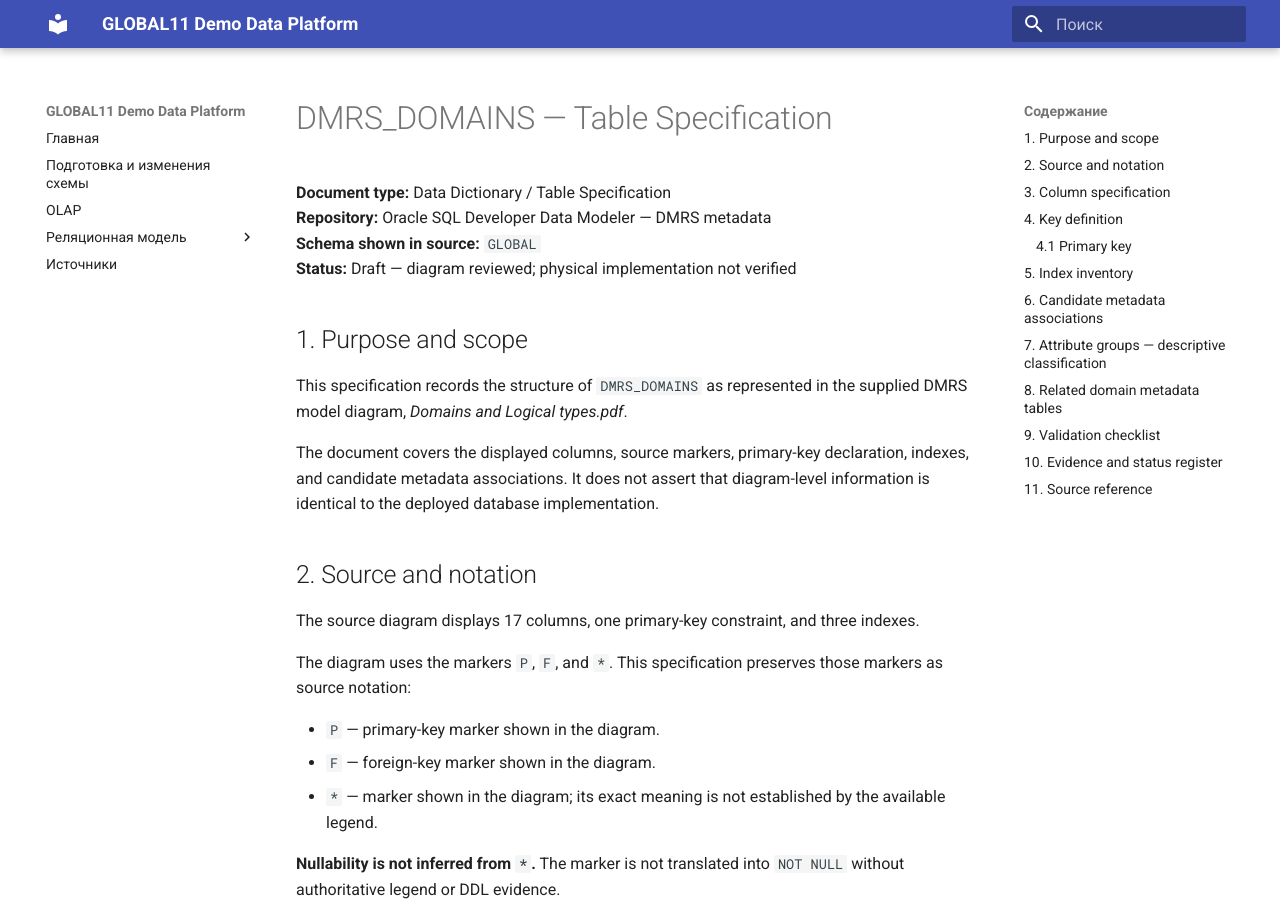
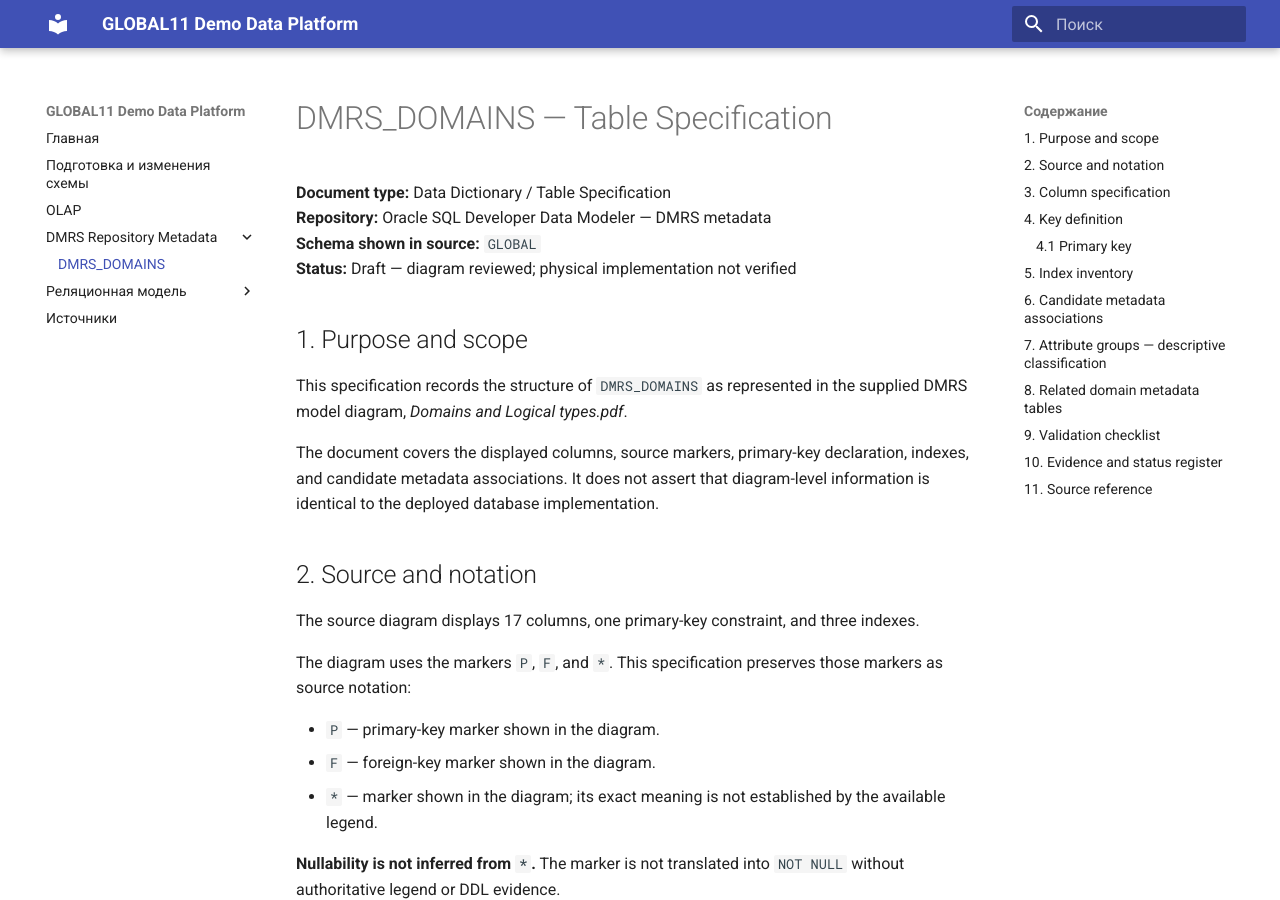
Before and after one commit to ekatmoz88-alt/global11-demo-data-platform, an MkDocs documentation site: the page built from docs/data-dictionary/dmrs-domains.md, in a window 1280 px wide and 900 px high. Built offline with MkDocs 1.6.1 and Material for MkDocs 9.7.7, drawn with Linux system fonts in a browser that asks for light colours.

Commit message:
docs: add DMRS metadata page to navigation

```diff
--- a/mkdocs.yml
+++ b/mkdocs.yml
@@ -11,6 +11,8 @@ nav:
   - Главная: index.md
   - Подготовка и изменения схемы: GLOBAL11-DEMO-SETUP.md
   - OLAP: GLOBAL11-OLAP-DOCUMENTATION.md
+  - DMRS Repository Metadata:
+      - DMRS_DOMAINS: data-dictionary/dmrs-domains.md
   - Реляционная модель:
       - Обзор GLOBAL: model/GLOBAL11-RELATIONAL-MODEL.md
       - Географическое измерение GEO_ROLLUP: model/geographical-dimension.md
```
